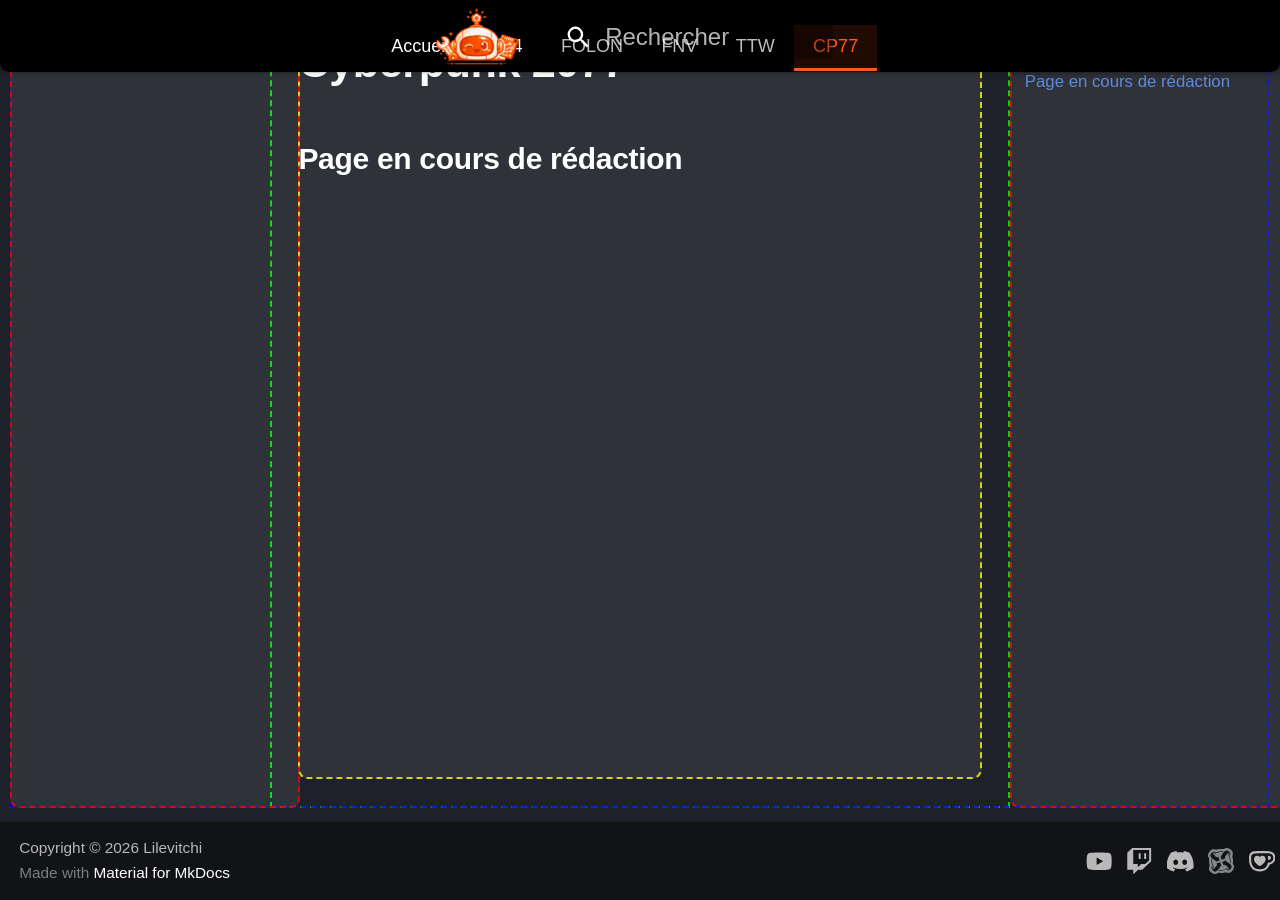
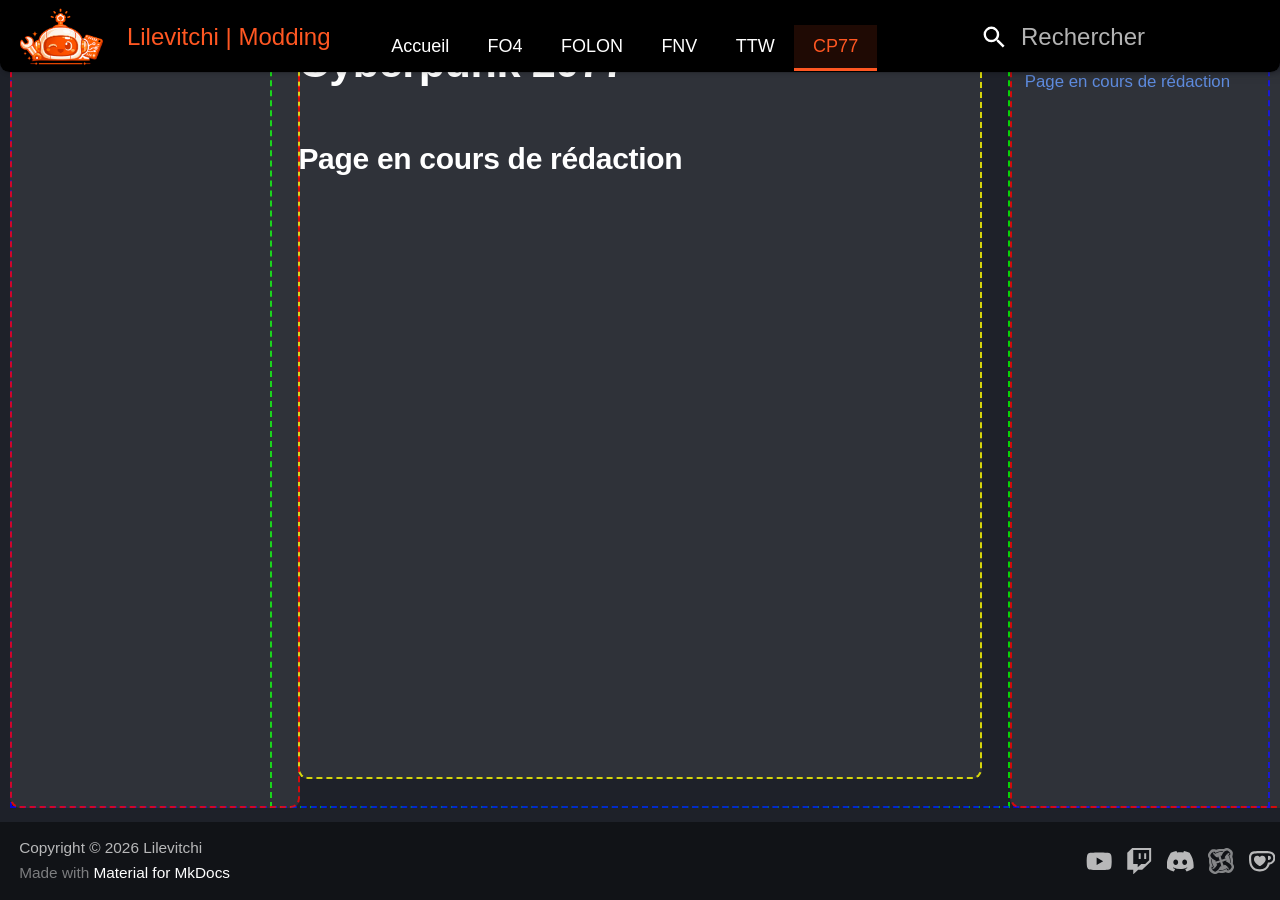
Before and after one commit to Lilevitchi/lilevitchi.github.io, an MkDocs documentation site: the page built from docs/cyberpunk/index.md, in a window 1280 px wide. Built offline with MkDocs 1.6.1 and Material for MkDocs 9.7.7, drawn with Linux system fonts in a browser that asks for light colours.

Commit message:
Update extra.css

```diff
--- a/docs/stylesheets/extra.css
+++ b/docs/stylesheets/extra.css
@@ -92,8 +92,6 @@
   outline: 1px solid rgba(0, 0, 0, 0.1);
   box-shadow: 0 2px 4px 0 rgba(0, 0, 0, 0.13);
   border: 1px solid transparent;
-  width: 100%;
-  display: flex;
 }
 
 [data-md-color-scheme] .md-header * {
@@ -102,8 +100,8 @@
 
 /* Contenu interne du header */
 [data-md-color-scheme] .md-header__inner {
-  /*display: flex;
-  width: 100%;*/
+  display: flex;
+  width: 100%;
   height: var(--header-height);
 }
 
```
